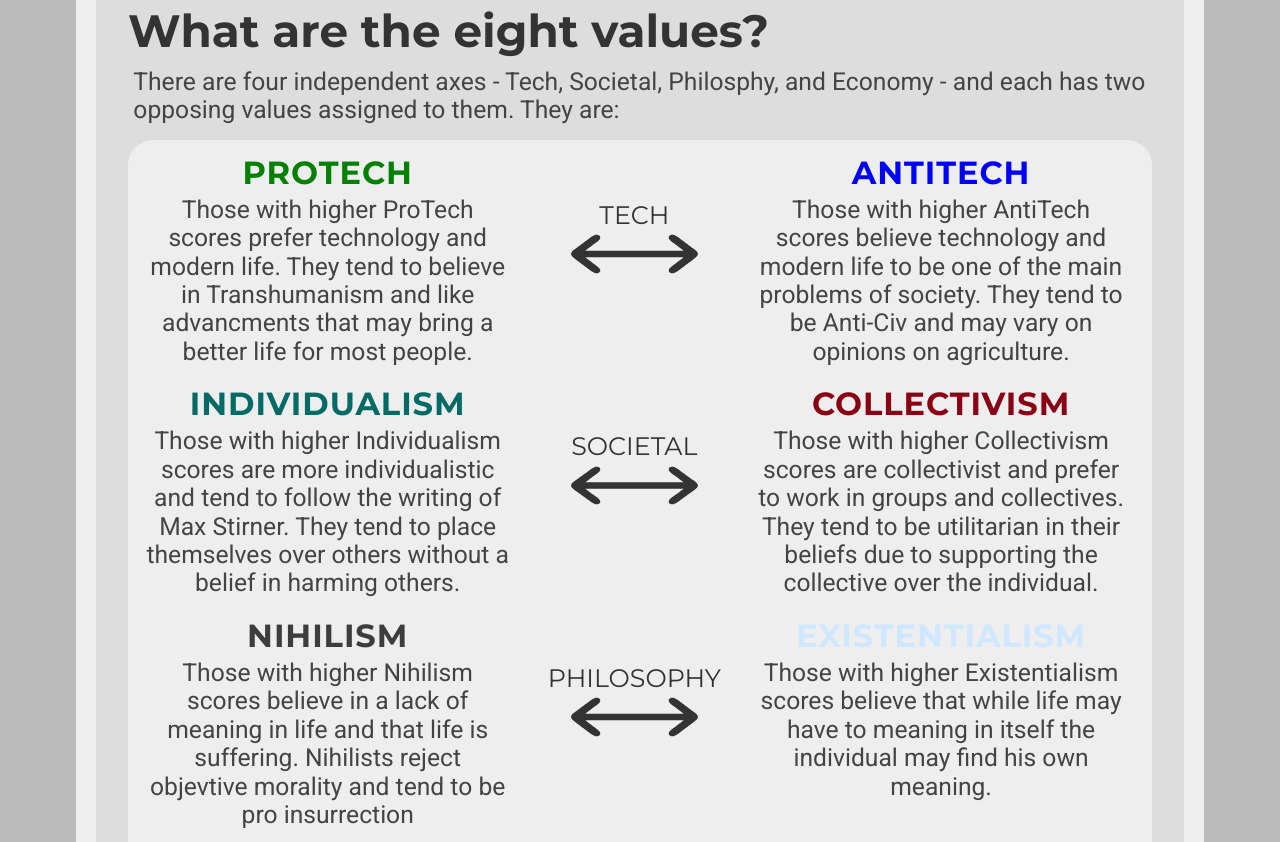
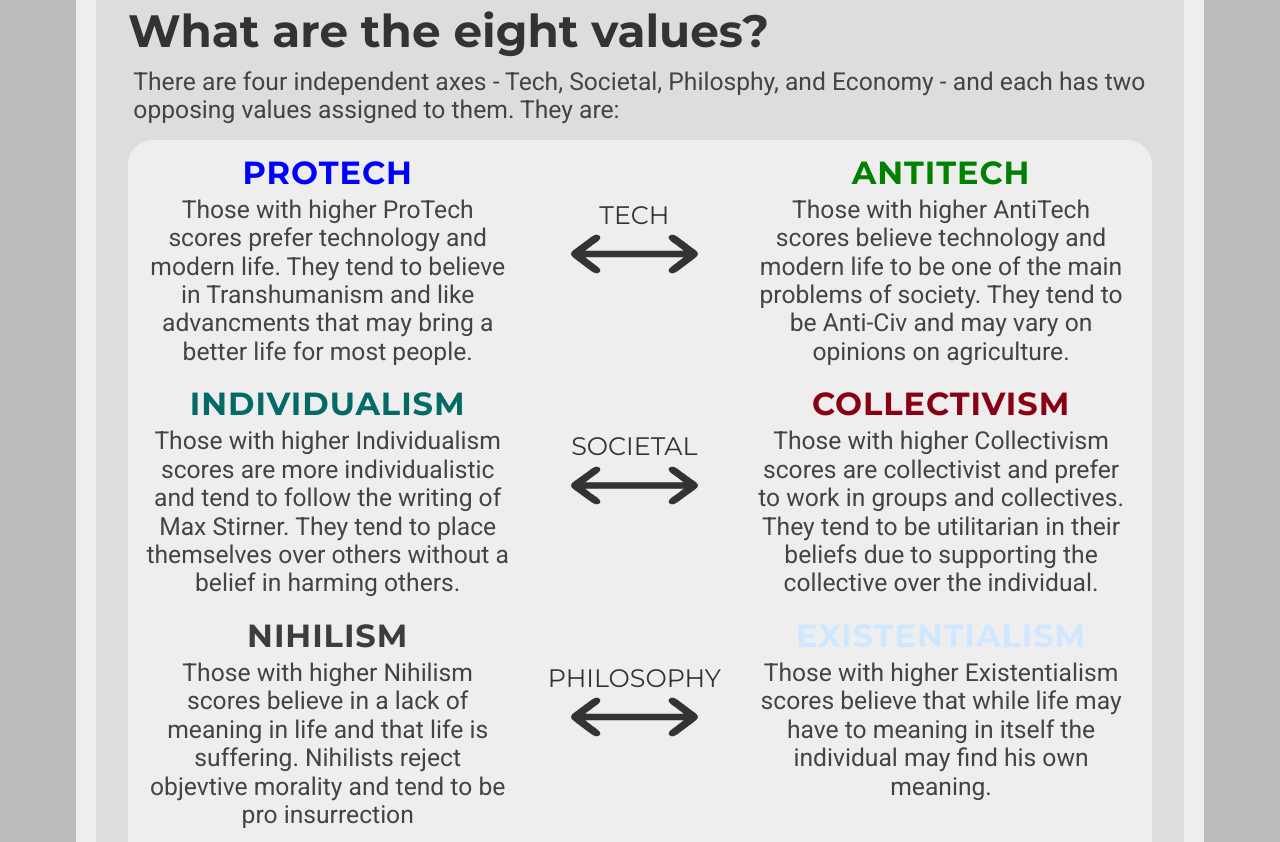
Before and after one commit to AnarchyValues/AnarchyValues, a plain HTML site: page index.html in a window 1280 px wide. Shown: the part 942-1784 px from the top of the page. Drawn offline with Linux system fonts and the light colour scheme.

Commit message:
Update index.html

```diff
--- a/index.html
+++ b/index.html
@@ -45,7 +45,7 @@
     <div class="explanation_bg">
         <div class="spacer">
             <div class="explanation_blurb_left">
-                <p class="value"><b style="color:#018001;">PROTECH</b></p>
+                <p class="value"><b style="color:#0000FE;">PROTECH</b></p>
                 <p class="blurb-text">
                     Those with higher ProTech scores prefer technology and modern life. They tend to believe in Transhumanism and like advancments that may bring a better life for most people.
                 </p>
@@ -55,7 +55,7 @@
                 <img class="arrow" src="double_arrow.svg"></img>
             </div>
             <div class="explanation_blurb_right">
-                <p class="value"><b style="color:#0000FE;">ANTITECH</b></p>
+                <p class="value"><b style="color:#018001;">ANTITECH</b></p>
                 <p class="blurb-text">
                     Those with higher AntiTech scores believe technology and modern life to be one of the main problems of society. They tend to be Anti-Civ and may vary on opinions on agriculture.
                 </p>
```
